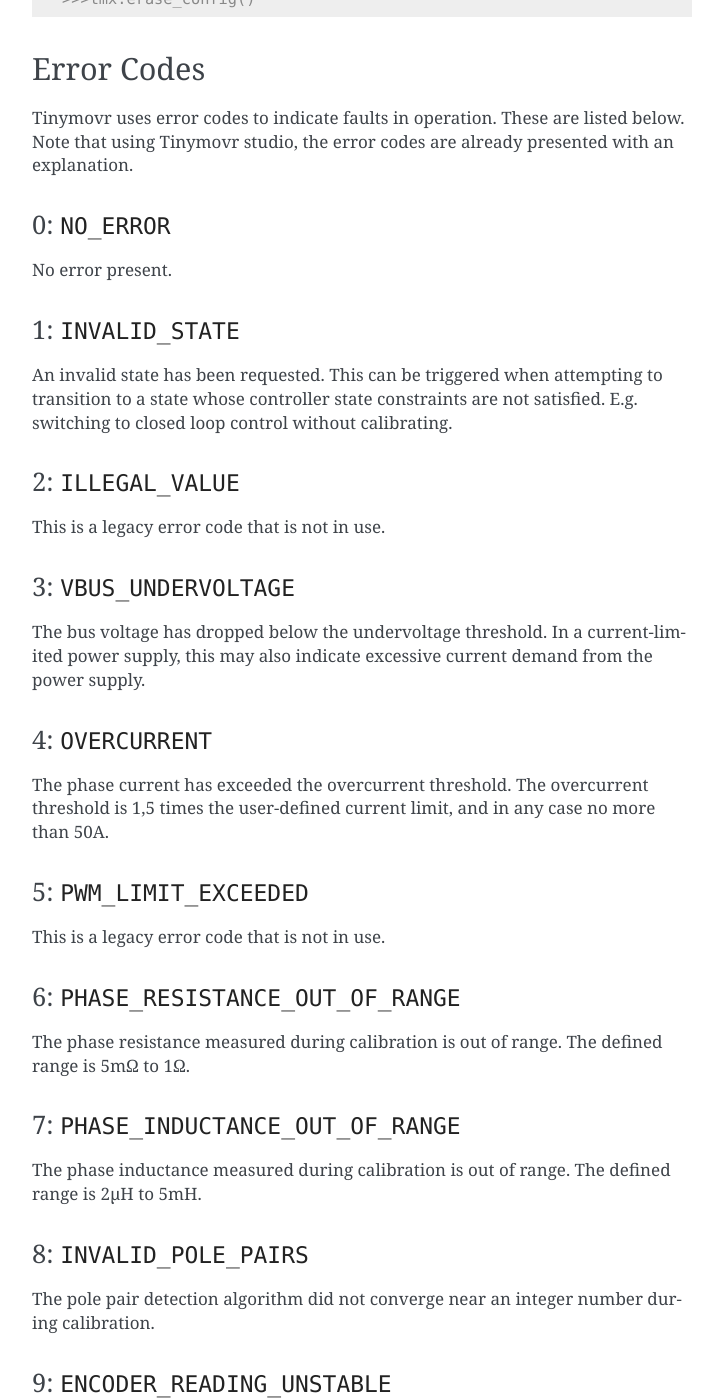
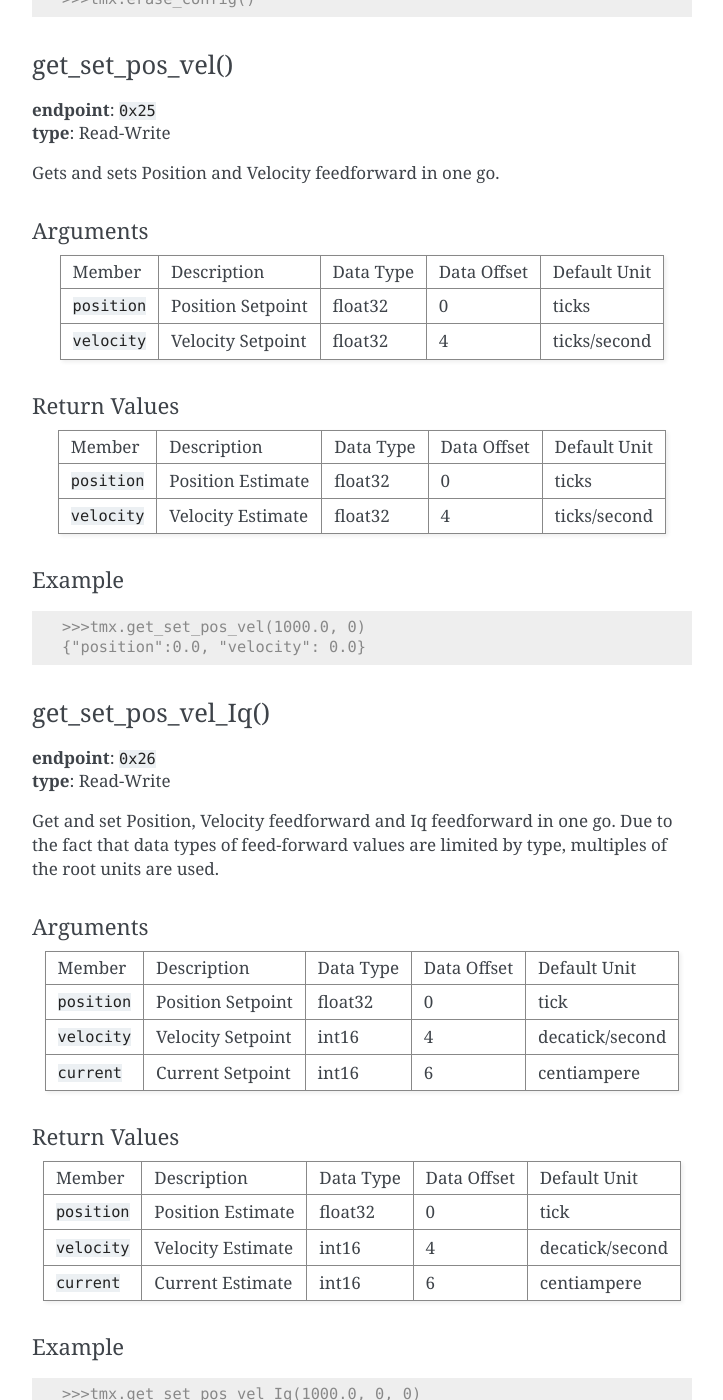
Before and after one commit to tinymovr/Tinymovr, a Sphinx documentation site: the page built from docs/api/guide.rst, in a window 1280 px wide and 1400 px high, scrolled down 16934 px. Shown: the whole window, without its empty margins (388-1111 px from the left). Built offline with Sphinx 7.4.7, drawn with Linux system fonts in a browser that asks for light colours; some of the changed text lies outside the part shown.

Commit message:
update docs

```diff
--- a/docs/api/guide.rst
+++ b/docs/api/guide.rst
@@ -240,7 +240,7 @@
 | **endpoint**: ``0x0C``
 | **type**: Write-only
 
-Sets the position setpoint, and optionally velocity and current feed-forward values. Due to the fact that data types of feed-forward values are range-limited, multiples of the root units are used.
+Sets the position setpoint, and optionally velocity and current feed-forward values. Due to the fact that data types of feed-forward values are limited by type, multiples of the root units are used.
 
 Arguments
 ---------
@@ -882,6 +882,82 @@
     >>>tmx.erase_config()
 
 
+get_set_pos_vel()
+******************
+
+| **endpoint**: ``0x25``
+| **type**: Read-Write
+
+Gets and sets Position and Velocity feedforward in one go.
+
+Arguments
+---------
+
+=============  =================   =========  =========== ================
+Member         Description         Data Type  Data Offset Default Unit
+-------------  -----------------   ---------  ----------- ----------------
+``position``   Position Setpoint   float32    0           ticks
+``velocity``   Velocity Setpoint   float32    4           ticks/second
+=============  =================   =========  =========== ================
+
+Return Values
+-------------
+
+=============  =================   =========  =========== ================
+Member         Description         Data Type  Data Offset Default Unit
+-------------  -----------------   ---------  ----------- ----------------
+``position``   Position Estimate   float32    0           ticks
+``velocity``   Velocity Estimate   float32    4           ticks/second
+=============  =================   =========  =========== ================
+
+Example
+-------
+
+.. code-block:: python
+
+    >>>tmx.get_set_pos_vel(1000.0, 0)
+    {"position":0.0, "velocity": 0.0}
+
+
+get_set_pos_vel_Iq()
+********************
+
+| **endpoint**: ``0x26``
+| **type**: Read-Write
+
+Get and set Position, Velocity feedforward and Iq feedforward in one go. Due to the fact that data types of feed-forward values are limited by type, multiples of the root units are used.
+
+Arguments
+---------
+
+=============  =================   =========  =========== ================
+Member         Description         Data Type  Data Offset Default Unit
+-------------  -----------------   ---------  ----------- ----------------
+``position``   Position Setpoint   float32    0           tick
+``velocity``   Velocity Setpoint   int16      4           decatick/second
+``current``    Current Setpoint    int16      6           centiampere
+=============  =================   =========  =========== ================
+
+Return Values
+-------------
+
+=============  =================   =========  =========== ================
+Member         Description         Data Type  Data Offset Default Unit
+-------------  -----------------   ---------  ----------- ----------------
+``position``   Position Estimate   float32    0           tick
+``velocity``   Velocity Estimate   int16      4           decatick/second
+``current``    Current Estimate    int16      6           centiampere
+=============  =================   =========  =========== ================
+
+Example
+-------
+
+.. code-block:: python
+
+    >>>tmx.get_set_pos_vel_Iq(1000.0, 0, 0)
+    {"position":0.0, "velocity": 0.0, "current": 0.0}
+
+
 Error Codes
 ###########
 
```
